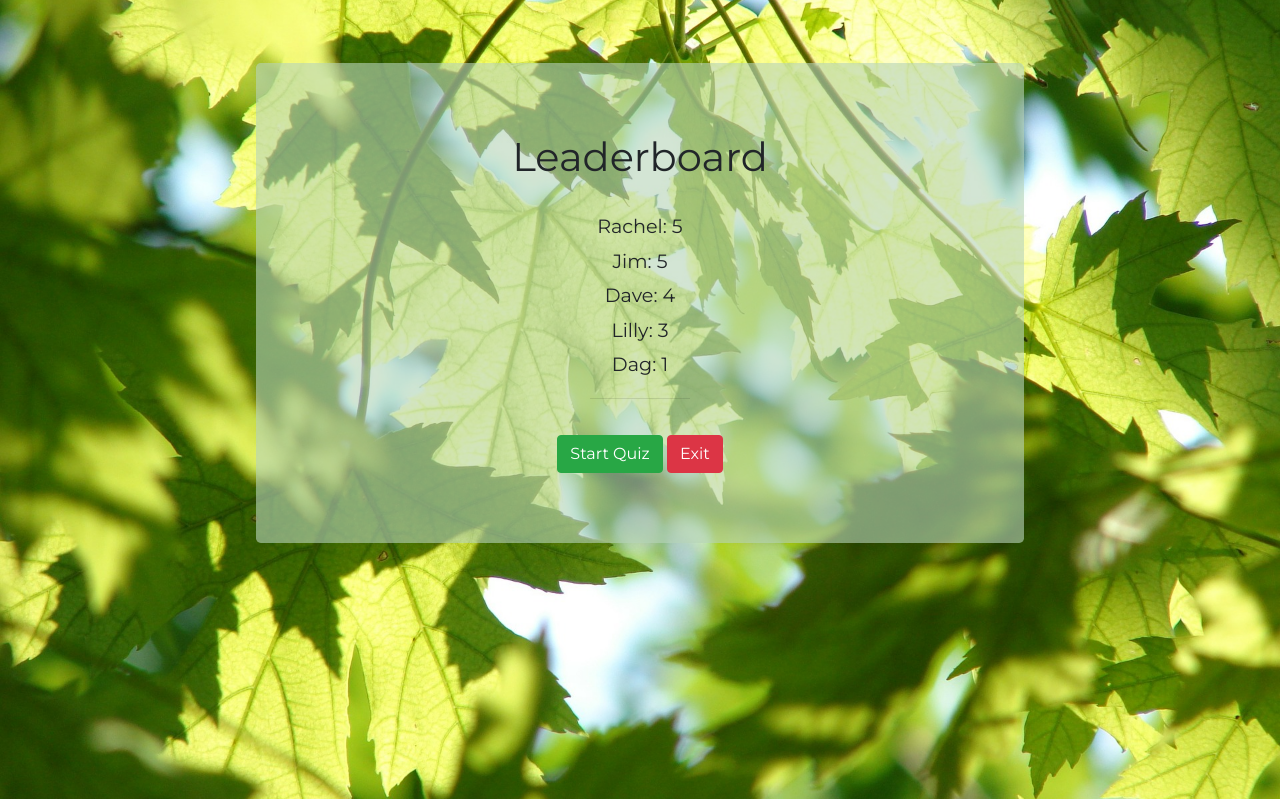
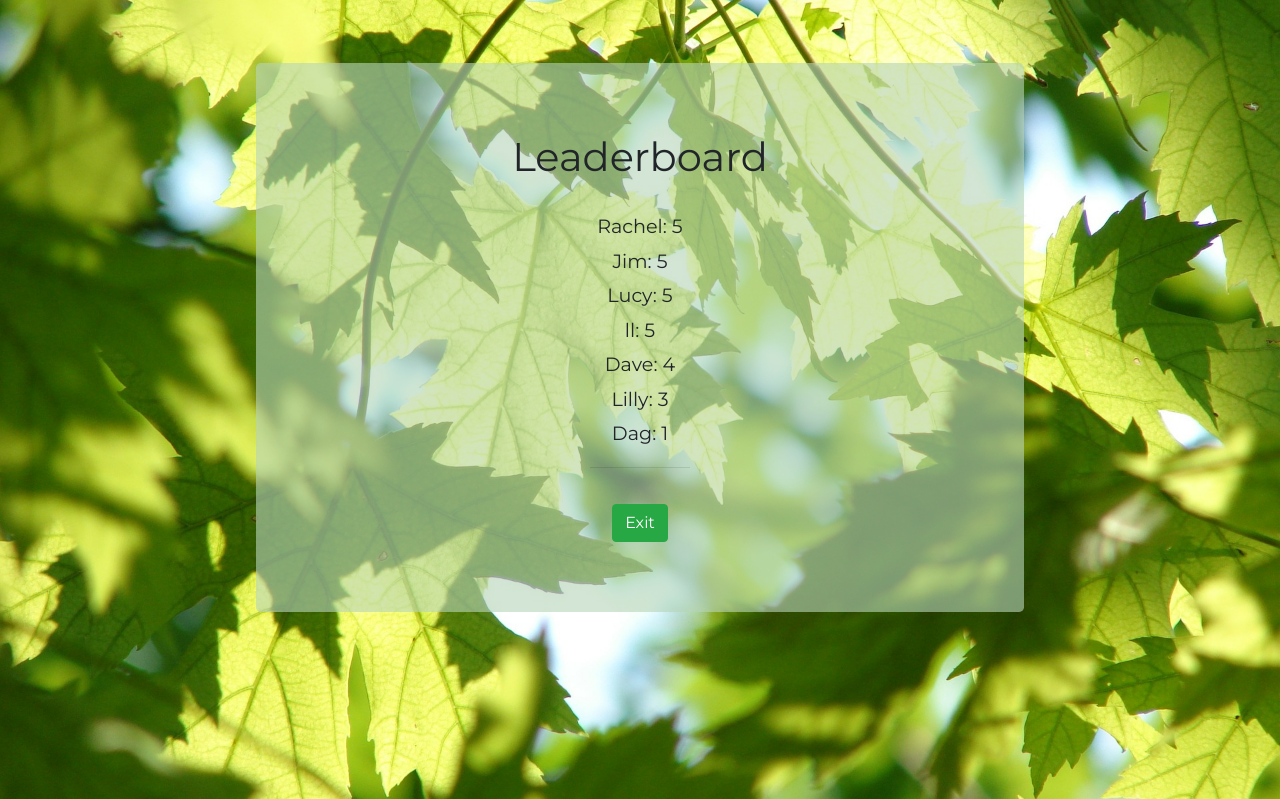
Before and after one commit to LWilsonDev/quiz-milestone-3, a Flask app: page /leaderboard in a window 1280 px wide. Shown: the part 57-856 px from the top of the page. Run offline with Flask 2, Linux system fonts and the light colour scheme; some libraries are stand-ins or nearby versions.

Commit message:
fixed exit button on leaderboard page

```diff
--- a/app.py
+++ b/app.py
@@ -44,6 +44,7 @@ def check_answer(user_answer, index):
 def save_to_leaderboard(username, score):
     with open('data/leaderboard.txt', 'a') as file:
         file.writelines('{0}: {1}\n'.format(username, score))
+
 
 ######## Routes ############
 
@@ -148,7 +149,7 @@ def leaderboard():
     with open('data/leaderboard.txt', 'r') as f:
         data=f.readlines()
         score_list=[]
-    # Sorting data code adapted from https://stackoverflow.com/questions/32631581/python-how-do-i-sort-integers-in-a-text-file-into-ascending-and-or-descending-o
+    # Sorting data code (adapted to be reversed) from https://stackoverflow.com/questions/32631581/python-how-do-i-sort-integers-in-a-text-file-into-ascending-and-or-descending-o
     for line in data:
         score_list.append(line)
         sorted_data = sorted(score_list, key=lambda item: int(item.rsplit(': ')[-1].strip()), reverse=True)
@@ -156,4 +157,5 @@ def leaderboard():
     return render_template('leaderboard.html',
                     sorted_data=sorted_data)
 
+
 app.run(host=os.getenv('IP'), port=int(os.getenv('PORT')), debug=True)
--- a/data/leaderboard.txt
+++ b/data/leaderboard.txt
@@ -3,3 +3,5 @@ Dag: 1
 Dave: 4
 Rachel: 5
 Jim: 5
+Lucy: 5
+ll: 5
--- a/static/css/main.css
+++ b/static/css/main.css
@@ -4,6 +4,7 @@ html {
     height: 100%;
     width: 100%;
 }
+
 body {
     height: 100%;
     width: 100%;
@@ -129,5 +130,5 @@ hr {
 
     .leader-text {
     visibility: visible;
+    }
 }
-}
--- a/templates/base.html
+++ b/templates/base.html
@@ -14,24 +14,15 @@
 <body>
   <div class="container-fluid content">
     <header>
-
       <nav class="nav navbar navbar-light">
         <a class="navbar-brand" href={{ url_for( 'index') }}>Know your plants?</a>
-
-
         <div class="navbar-nav">
-                        <a class="nav-item nav-link leaderboard-link" href={{ url_for('leaderboard') }}><i class="fas fa-trophy leader-icon"></i></a>
+          <a class="nav-item nav-link leaderboard-link" target="_blank" href={{ url_for( 'leaderboard') }}><i class="fas fa-trophy leader-icon"></i></a>
         </div>
-
       </nav>
-
     </header>
-        <!-- Main Content -->
-
     {% block content %} {% endblock %}
   </div>
-
-
   <script src="https://code.jquery.com/jquery-3.3.1.slim.min.js" integrity="sha384-q8i/X+965DzO0rT7abK41JStQIAqVgRVzpbzo5smXKp4YfRvH+8abtTE1Pi6jizo" crossorigin="anonymous"></script>
   <script src="https://cdnjs.cloudflare.com/ajax/libs/popper.js/1.14.3/umd/popper.min.js" integrity="sha384-ZMP7rVo3mIykV+2+9J3UJ46jBk0WLaUAdn689aCwoqbBJiSnjAK/l8WvCWPIPm49" crossorigin="anonymous"></script>
   <script src="https://stackpath.bootstrapcdn.com/bootstrap/4.1.3/js/bootstrap.min.js" integrity="sha384-ChfqqxuZUCnJSK3+MXmPNIyE6ZbWh2IMqE241rYiqJxyMiZ6OW/JmZQ5stwEULTy" crossorigin="anonymous"></script>
--- a/templates/index.html
+++ b/templates/index.html
@@ -13,5 +13,4 @@
   </div>
 </div>
 
-
 {% endblock %}
--- a/templates/leaderboard.html
+++ b/templates/leaderboard.html
@@ -12,8 +12,7 @@
       </div>
       <hr>
       <form method='POST'>
-        <button type='submit' class="btn btn-success" name="result_btn" value='again'>Start Quiz</button>
-        <button type='submit' class="btn btn-danger" name="result_btn" value='exit'>Exit</button>
+        <a href="{{ url_for('index')}}" class="btn btn-success" name="exit" value='Exit'>Exit</a>
       </form>
     </div>
   </div>
--- a/templates/result.html
+++ b/templates/result.html
@@ -15,7 +15,6 @@
         <button type='submit' class="btn btn-primary" name='leaderboard' value='leaderboard'>Add to Leaderboard</button>
         <button type='submit' class="btn btn-success" name='again' value='again'>Try Again</button>
         <button type='submit' class="btn btn-danger" name='exit' value='exit'>Exit</button>
-
       </form>
     </div>
   </div>
--- a/test_app.py
+++ b/test_app.py
@@ -1,8 +1,5 @@
 import unittest, json
-
-
 from app import *
-
 
 class TestQuestions(unittest.TestCase):
 
```
Also changed, not shown: templates/quiz.html (+5 -7 lines), README.md. Lines whose indentation alone changed are shown as unchanged.
